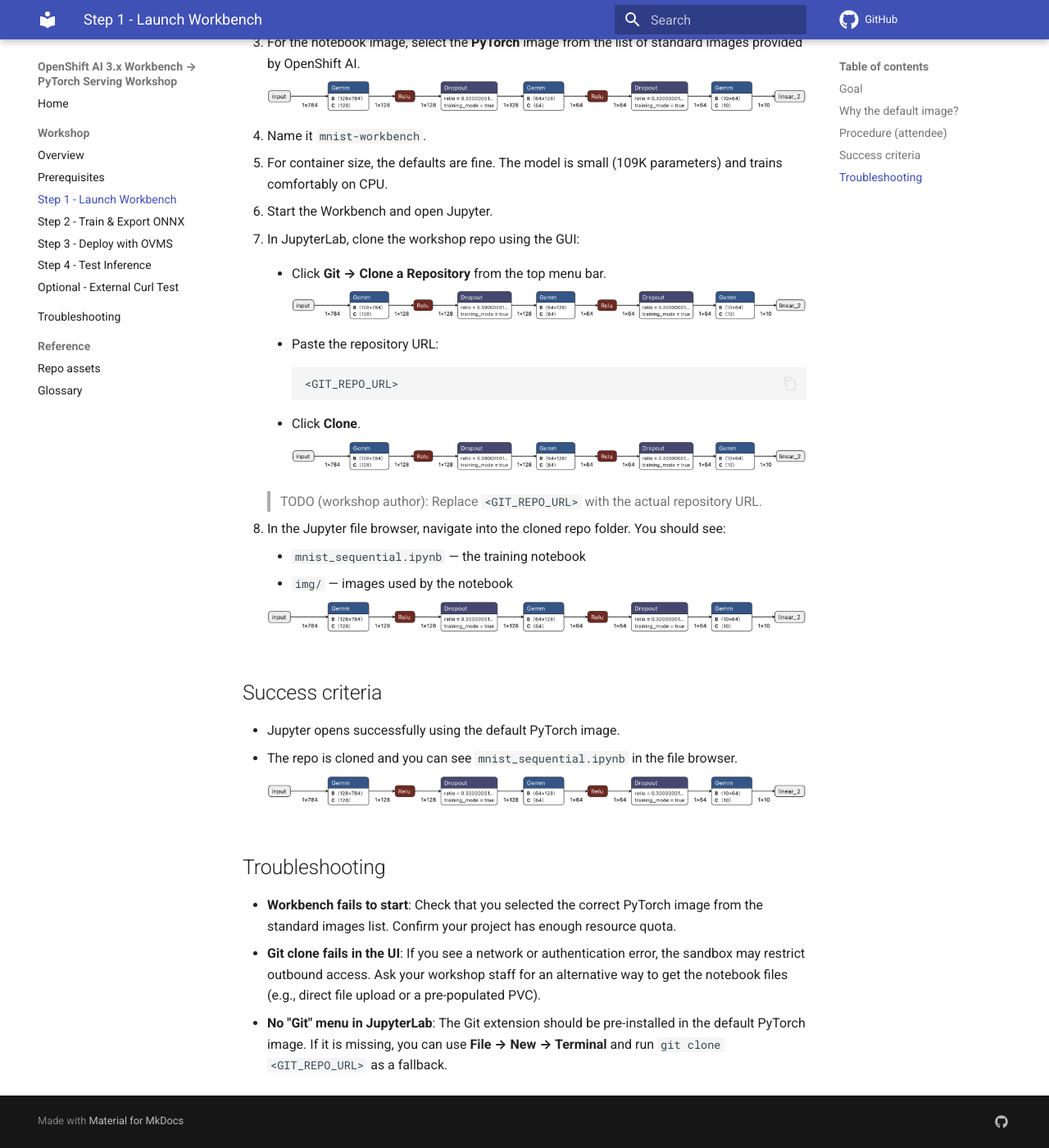
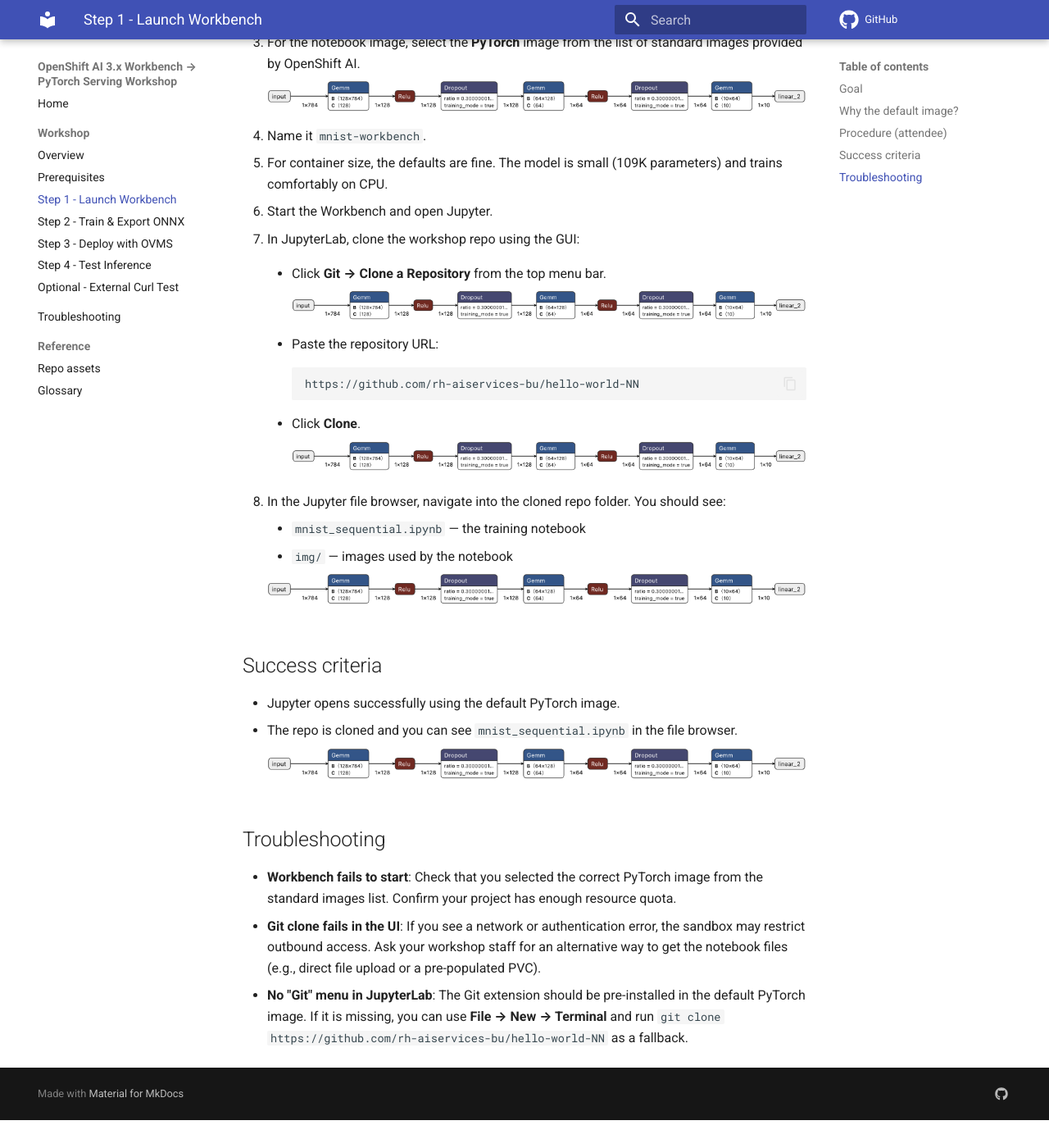
Before and after one commit to rh-aiservices-bu/hello-world-NN, an MkDocs documentation site: the page built from docs/lab/02-workbench.md, in a window 1280 px wide and 1400 px high, scrolled down 727 px. Shown: the whole window at 82% size. Built offline with MkDocs 1.6.1 and Material for MkDocs 9.7.7, drawn with Linux system fonts in a browser that asks for light colours; comment, search, counter and statistics services are not loaded; after the commit the page ends 2093 px from its top, so only the background shows below that.

Commit message:
remove some instances of <GIT_REPO_URL> in replacement of actual url

````diff
--- a/docs/lab/02-workbench.md
+++ b/docs/lab/02-workbench.md
@@ -37,15 +37,13 @@ OpenShift AI 3.x ships with curated notebook images (including a PyTorch image)
     - Paste the repository URL:
 
         ```
-        <GIT_REPO_URL>
+        https://github.com/rh-aiservices-bu/hello-world-NN
         ```
 
     - Click **Clone**.
 
         ![Git clone dialog with repo URL](../assets/placeholder-git-clone-dialog.png)
         <!-- TODO (workshop author): Replace with a screenshot of the clone dialog with the URL pasted in -->
-
-    > TODO (workshop author): Replace `<GIT_REPO_URL>` with the actual repository URL.
 
 8. In the Jupyter file browser, navigate into the cloned repo folder. You should see:
     - `mnist_sequential.ipynb` — the training notebook
@@ -64,4 +62,4 @@ OpenShift AI 3.x ships with curated notebook images (including a PyTorch image)
 ## Troubleshooting
 - **Workbench fails to start**: Check that you selected the correct PyTorch image from the standard images list. Confirm your project has enough resource quota.
 - **Git clone fails in the UI**: If you see a network or authentication error, the sandbox may restrict outbound access. Ask your workshop staff for an alternative way to get the notebook files (e.g., direct file upload or a pre-populated PVC).
-- **No "Git" menu in JupyterLab**: The Git extension should be pre-installed in the default PyTorch image. If it is missing, you can use **File → New → Terminal** and run `git clone <GIT_REPO_URL>` as a fallback.
+- **No "Git" menu in JupyterLab**: The Git extension should be pre-installed in the default PyTorch image. If it is missing, you can use **File → New → Terminal** and run `git clone https://github.com/rh-aiservices-bu/hello-world-NN` as a fallback.
````
